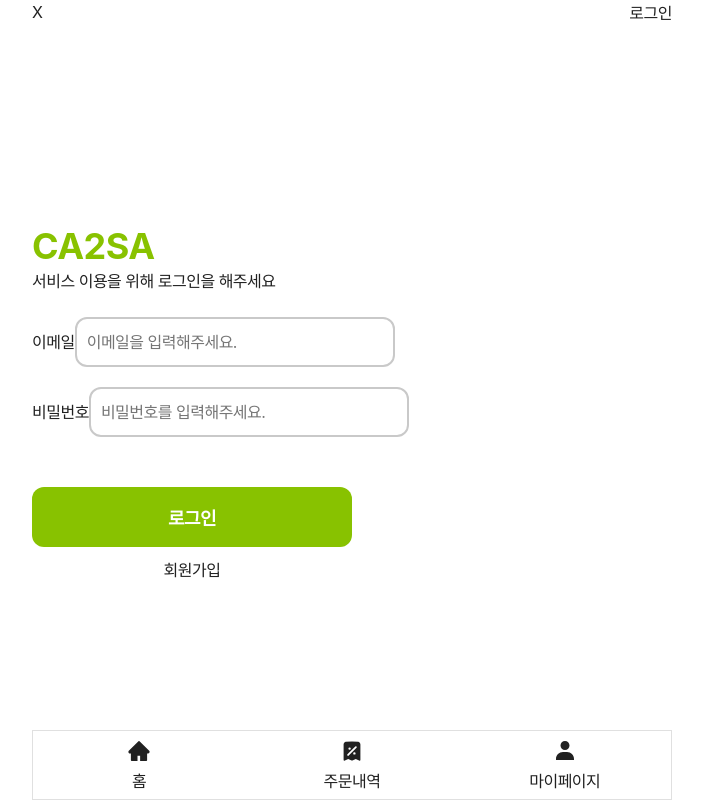
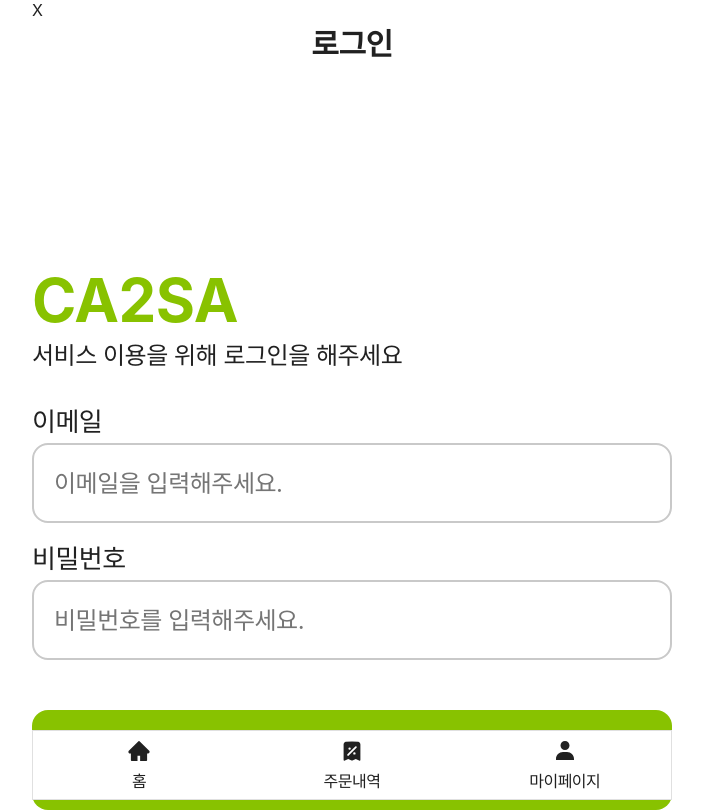
Before and after one commit to blendy9702/01-Project-CA2SA, a React (Vite) app: page /login in a window 1280 px wide. Shown: the top 812 px of the page, without its empty margins (288-991 px from the left). Built offline with nearby package versions, Linux system fonts and the light colour scheme; the HTML template or start-up script is replaced by a standard one; a web font is replaced by a local one.

Commit message:
[feat]메인페이지 오류 해결

```diff
--- a/src/App.jsx
+++ b/src/App.jsx
@@ -30,9 +30,26 @@ import { OrderContextProvider } from "./contexts/OrderContext";
 import { UserPageProvider } from "./contexts/UserPageContext";
 import FAQ from "./pages/terms/FAQ";
 import Event from "./components/terms/Event";
+import { useEffect, useState } from "react";
 
 function App() {
-  const isLogin = true;
+  const [loading, setLoading] = useState(true);
+  const [isLogin, setIsLogin] = useState(null);
+
+  useEffect(() => {
+    const userDatas = sessionStorage.getItem("userData");
+    setIsLogin(!!userDatas);
+    setLoading(false);
+  }, []);
+
+  const handleLoginSuccess = userData => {
+    sessionStorage.setItem("userData", JSON.stringify(userData));
+    setIsLogin(true);
+  };
+
+  if (loading) {
+    return;
+  }
 
   return (
     <div style={{ maxWidth: "640px", width: "100%", margin: "0 auto" }}>
@@ -45,10 +62,6 @@ function App() {
                 path="/"
                 element={isLogin ? <Index /> : <Navigate to="/login" replace />}
               />
-              <Route
-                path="/"
-                element={isLogin ? <Index /> : <Navigate to="/login" replace />}
-              />
               {/* 회원가입 */}
               <Route path="/join">
                 <Route index element={<JoinPage />} /> {/* JoinPage */}
@@ -56,7 +69,10 @@ function App() {
                 <Route path="confirmform" element={<ConfirmForm />} />
               </Route>
               {/* 로그인 */}
-              <Route path="/login" element={<LoginPage />} />
+              <Route
+                path="/login"
+                element={<LoginPage onLoginSuccess={handleLoginSuccess} />}
+              />
               <Route path="/reset-password" element={<ResetPassword />} />
               {/* 검색 */}
               <Route path="/search">
--- a/src/pages/join/JoinPage.jsx
+++ b/src/pages/join/JoinPage.jsx
@@ -4,6 +4,7 @@ import { useForm } from "react-hook-form";
 import { Link, useNavigate } from "react-router-dom";
 import * as yup from "yup";
 import axios from "axios";
+import { JoinPageWrap } from "../../styles/join/joinpage";
 
 const loginSchema = yup.object({
   nickName: yup
@@ -117,18 +118,18 @@ const JoinPage = () => {
   }, [isValid, radioState.essential, password, passwordCheck]);
 
   return (
-    <div className="joinPageWrap">
+    <JoinPageWrap>
       <form onSubmit={handleSubmit(handleSubmitForm)}>
-        <div className="joinPageTopArea">
-          <div className="joinPageTopBackOff">
+        <joinPageTopArea>
+          <joinPageTopBackOff>
             <Link to="/login">
               <span>◁</span>
             </Link>
-          </div>
-          <div className="joinPageTopText">
+          </joinPageTopBackOff>
+          <joinPageTopText>
             <span>회원가입</span>
-          </div>
-        </div>
+          </joinPageTopText>
+        </joinPageTopArea>
         <div className="joinPageMainWrap">
           <div className="joinPageTextArea">
             <span>회원정보를 입력해주세요</span>
@@ -218,7 +219,7 @@ const JoinPage = () => {
           </div>
         </div>
       </form>
-    </div>
+    </JoinPageWrap>
   );
 };
 
--- a/src/pages/login/LoginPage.jsx
+++ b/src/pages/login/LoginPage.jsx
@@ -6,12 +6,14 @@ import { Link, useNavigate } from "react-router-dom";
 import * as yup from "yup";
 import {
   EmailArea,
+  JustBox,
   LoginButton,
   LoginTopArea,
   LoginWrap,
+  PasswordArea,
   ServiceTextArea,
   SignUpButton,
-} from "../../styles/join/joinpage";
+} from "../../styles/join/loginpage";
 import { UserPageContext } from "../../contexts/UserPageContext";
 
 const loginSchema = yup.object({
@@ -26,7 +28,15 @@ const loginSchema = yup.object({
     .required("비밀번호는 필수 입니다."),
 });
 
-const LoginPage = () => {
+const LoginPage = ({ onLoginSuccess }) => {
+  const handleLogin = () => {
+    const userData = {
+      userId: "",
+      nickName: "",
+      email: "",
+    };
+    onLoginSuccess(userData);
+  };
   const {
     register,
     handleSubmit,
@@ -93,7 +103,7 @@ const LoginPage = () => {
         <form onSubmit={handleSubmit(handleSubmitForm)}>
           <LoginWrap>
             <EmailArea>
-              <span>이메일</span>
+              <p>이메일</p>
               <input
                 {...register("email")}
                 type="text"
@@ -101,26 +111,29 @@ const LoginPage = () => {
               />
               <p style={{ color: "red" }}>{errors.email?.message}</p>
             </EmailArea>
-            <div className="passwordArea">
-              <span>비밀번호</span>
+            <PasswordArea>
+              <p>비밀번호</p>
               <input
                 {...register("upw")}
                 type="password"
                 placeholder="비밀번호를 입력해주세요."
               />
               <p style={{ color: "red" }}>{errors.upw?.message}</p>
-            </div>
+            </PasswordArea>
           </LoginWrap>
           {loginError && <p style={{ color: "red" }}>{loginError}</p>}
           <div className="loginSignUpWrap">
             <LoginButton>
-              <button type="submit">로그인</button>
+              <button type="submit" onClick={handleLogin}>
+                로그인
+              </button>
             </LoginButton>
           </div>
 
           <Link to="/join">
             <SignUpButton>회원가입</SignUpButton>
           </Link>
+          <JustBox></JustBox>
         </form>
       </div>
     </div>
--- a/src/styles/join/joinpage.js
+++ b/src/styles/join/joinpage.js
@@ -1,101 +1,10 @@
 import styled from "@emotion/styled";
 
-export const LoginTopArea = styled.div`
-  display: flex;
-  justify-content: space-between;
-  align-items: center;
-`;
-
-export const LoginMainWrap = styled.div``;
-
-export const ServiceTextArea = styled.div`
-  margin-top: 200px;
-  color: var(--color-gray-900);
-  font-size: 16px;
-
-  .ca2sa {
-    color: #88c200;
-    font-size: 36px;
-    font-weight: 700;
-  }
-`;
-export const LoginWrap = styled.div`
-  padding-top: 20px;
-  font-weight: 500;
-  input {
-    width: 50%;
-    height: 50px;
-    padding: 10px;
-    margin-top: 5px;
-    font-size: 16px;
-    border-radius: 12px;
-    border: 2px solid rgb(201, 201, 201);
-    outline: none;
-    transition: border-color 0.3s ease;
-  }
-  input:focus {
-    border-color: #88c200;
-  }
-`;
-
-export const EmailArea = styled.div`
-  padding-bottom: 15px;
-`;
-
-export const LoginButton = styled.div`
+export const JoinPageWrap = styled.div``;
+export const joinPageTopArea = styled.div``;
+export const joinPageTopBackOff = styled.div``;
+export const joinPageTopText = styled.div`
   display: flex;
   justify-content: center;
   align-items: center;
-  width: 50%;
-  padding-top: 50px;
-  padding-bottom: 10px;
-
-  button {
-    width: 100%;
-    height: 60px;
-    border-radius: 12px;
-    font-size: 18px;
-    font-weight: 700;
-    color: white;
-    background-color: #88c200;
-    border: 0px solid #fff;
-    cursor: pointer;
-    transition: background-color 0.3s ease;
-
-    &:hover {
-      background-color: #5e8c00;
-    }
-
-    &:active {
-      background-color: #5e8c00;
-    }
-  }
 `;
-
-export const SignUpButton = styled.div`
-  display: flex;
-  justify-content: center;
-  align-items: center;
-  width: 50%;
-
-  button {
-    width: 100%;
-    height: 60px;
-    border-radius: 12px;
-    font-size: 18px;
-    font-weight: 700;
-    color: white;
-    background-color: rgb(39, 39, 39);
-    border: 0px solid #fff;
-    cursor: pointer;
-    transition: background-color 0.3s ease;
-
-    &:hover {
-      background-color: rgb(104, 104, 104);
-    }
-
-    &:active {
-      background-color: rgb(104, 104, 104);
-    }
-  }
-`;
--- /dev/null
+++ b/src/styles/join/loginpage.js
@@ -0,0 +1,120 @@
+import styled from "@emotion/styled";
+
+export const LoginTopArea = styled.div`
+  p {
+    display: flex;
+    justify-content: center;
+    align-items: center;
+    font-size: 30px;
+    font-weight: 700;
+  }
+`;
+
+export const LoginMainWrap = styled.div``;
+
+export const ServiceTextArea = styled.div`
+  margin-top: 200px;
+  color: #616161;
+  font-size: 24px;
+  padding-bottom: 10px;
+
+  .ca2sa {
+    color: #88c200;
+    font-size: 60px;
+    font-weight: 700;
+  }
+`;
+export const LoginWrap = styled.div`
+  padding-top: 20px;
+  font-weight: 500;
+  input {
+    width: 100%;
+    height: 80px;
+    padding-left: 20px;
+    margin-top: 5px;
+    font-size: 24px;
+    border-radius: 16px;
+    border: 2px solid rgb(201, 201, 201);
+    outline: none;
+    transition: border-color 0.3s ease;
+  }
+  input:focus {
+    border-color: #88c200;
+  }
+`;
+
+export const EmailArea = styled.div`
+  padding-bottom: 15px;
+  p {
+    font-size: 26px;
+  }
+`;
+
+export const PasswordArea = styled.div`
+  p {
+    font-size: 26px;
+  }
+`;
+
+export const LoginButton = styled.div`
+  display: flex;
+  justify-content: center;
+  align-items: center;
+  width: 100%;
+  padding-top: 50px;
+  padding-bottom: 15px;
+
+  button {
+    display: flex;
+    justify-content: center;
+    align-items: center;
+    width: 100%;
+    height: 80px;
+    border-radius: 16px;
+    font-size: 36px;
+    font-weight: 700;
+    padding: 50px;
+    color: white;
+    background-color: #88c200;
+    border: 0px solid #fff;
+    cursor: pointer;
+    transition: background-color 0.3s ease;
+
+    &:hover {
+      background-color: #5e8c00;
+    }
+
+    &:active {
+      background-color: #5e8c00;
+    }
+  }
+`;
+
+export const SignUpButton = styled.div`
+  display: flex;
+  justify-content: center;
+  align-items: center;
+  width: 100%;
+  height: 100px;
+  border-radius: 16px;
+  font-size: 36px;
+  font-weight: 700;
+  color: white;
+  background-color: rgb(39, 39, 39);
+  border: 0px solid #fff;
+  cursor: pointer;
+  transition: background-color 0.3s ease;
+
+  &:hover {
+    background-color: rgb(104, 104, 104);
+  }
+
+  &:active {
+    background-color: rgb(104, 104, 104);
+  }
+`;
+
+export const JustBox = styled.div`
+  width: 100%;
+  height: 400px;
+`;
```
Also changed, not shown: src/styles/join/userpage.js (added).
